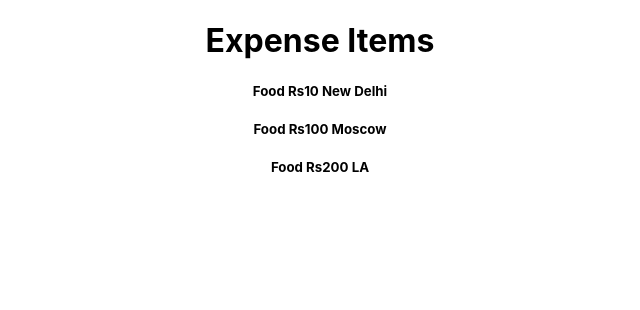
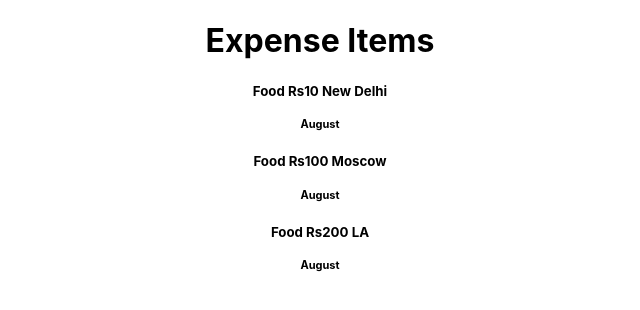
Before and after one commit to akinGC/Reactive, a React (Create React App) app: page / in a window 1280 px wide. Shown: the top 310 px of the page, without its empty margins (320-960 px from the left). Built offline with nearby package versions, Linux system fonts and the light colour scheme.

Commit message:
propsTwo

```diff
--- a/src/App.js
+++ b/src/App.js
@@ -6,17 +6,21 @@ function App() {
   let obj=[
     {
       item:'Food Rs10',
-      place:'New Delhi'
+      place:'New Delhi',
+      date:new Date()
     },
     {
       item:'Food Rs100',
-      place:'Moscow'
+      place:'Moscow',
+      date:new Date()
     },
     {
       item:'Food Rs200',
-      place:'LA'
+      place:'LA',
+      date:new Date()
     }
   ]
+
   return (
     <div className="App">
     <h1>Expense Items</h1>
--- a/src/components/Exp.js
+++ b/src/components/Exp.js
@@ -1,11 +1,14 @@
-
+import ExpDate from "./ExpDate"
 function Exp(props) {
 
     return(
         <div className="whole">
              {props.obj.map((user,key) => (
+
         <div className="user"key={key}>
-          <h5>{user.item}&nbsp;<span>{user.place}</span></h5>
+          <h5>{user.item}&nbsp;<span>{user.place}</span>
+    <span><ExpDate date={user.date}></ExpDate></span>
+          </h5>
         </div>
       ))}
         </div>
--- /dev/null
+++ b/src/components/ExpDate.js
@@ -0,0 +1,10 @@
+
+const ExpDate=(props)=>{
+    console.log(props)
+    return(
+        <div>
+            <h5>{props.date.toLocaleString('en-US',{month:'long'})}</h5>
+        </div>
+    )
+}
+export default ExpDate
```
